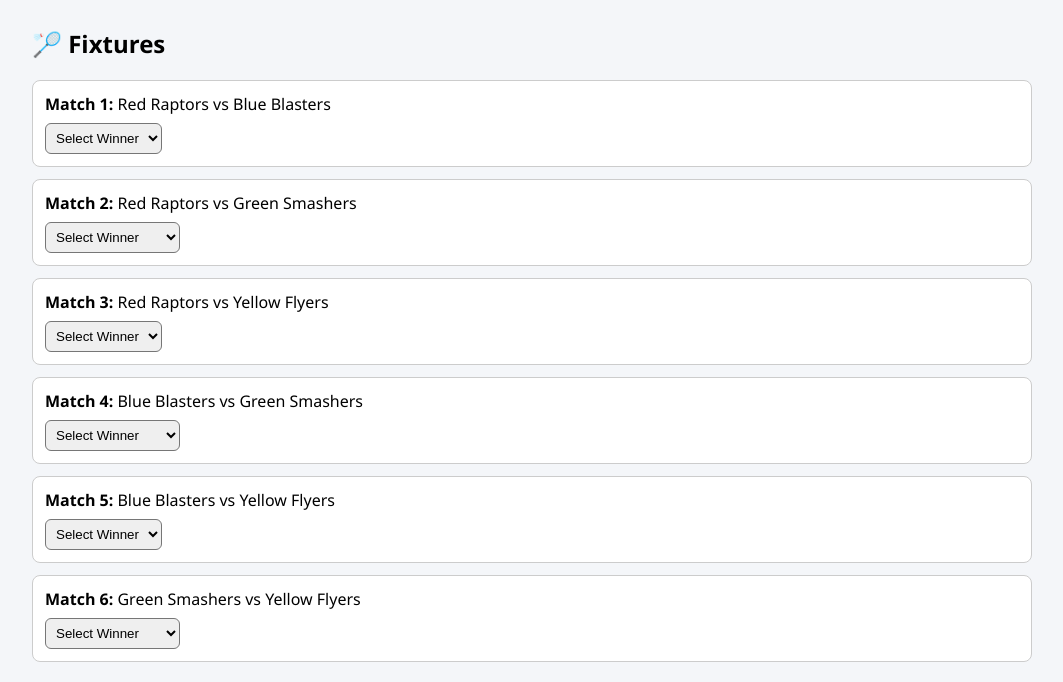
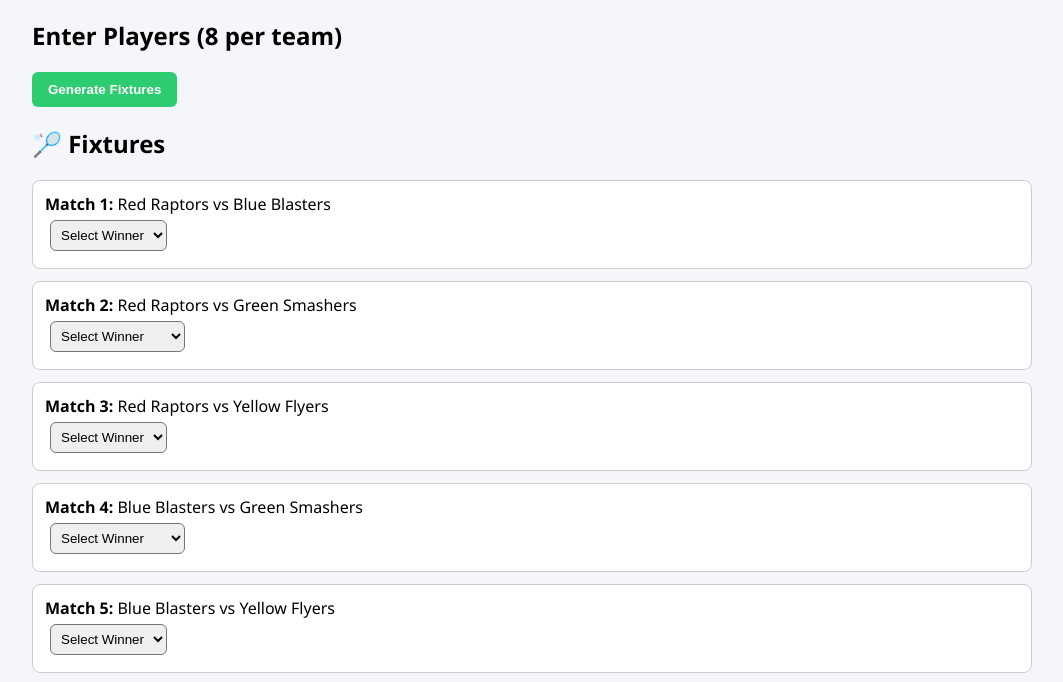
Before and after one commit to mahesh9177545604/badminton-tracker, a plain HTML site: page index.html in a window 1280 px wide. Shown: the part 87-769 px from the top of the page, without its empty margins (108-1171 px from the left). Drawn offline with Linux system fonts and the light colour scheme.

Commit message:
Update index.html

```diff
--- a/index.html
+++ b/index.html
@@ -15,21 +15,35 @@
       text-align: center;
       color: #2c3e50;
     }
-    #fixture-section, #match-analytics {
+    section {
       max-width: 1000px;
-      margin: 30px auto;
+      margin: 0 auto 20px;
+    }
+    input, select {
+      padding: 6px;
+      margin: 5px;
+      border-radius: 6px;
+    }
+    button {
+      padding: 10px 16px;
+      border-radius: 6px;
+      background: #2ecc71;
+      color: white;
+      border: none;
+      cursor: pointer;
+      font-weight: bold;
     }
     .fixture-card {
       background: #fff;
+      border: 1px solid #ccc;
       border-radius: 8px;
       padding: 12px;
       margin-bottom: 12px;
-      border: 1px solid #ccc;
     }
-    select {
-      margin-top: 8px;
-      padding: 6px;
-      border-radius: 6px;
+    .team-title {
+      font-weight: bold;
+      color: #2c3e50;
+      margin-top: 10px;
     }
   </style>
 </head>
@@ -37,13 +51,19 @@
 
   <h1>🏸 Badminton Tournament Tracker</h1>
 
+  <!-- Player entry section -->
+  <section id="team-entry">
+    <h2>Enter Players (8 per team)</h2>
+    <div id="team-inputs"></div>
+    <button onclick="generateFixturesFromPlayers()">Generate Fixtures</button>
+  </section>
+
   <!-- Fixtures -->
-  <div id="fixture-section"></div>
+  <section id="fixture-section"></section>
 
   <!-- Analytics -->
-  <div id="match-analytics"></div>
+  <section id="match-analytics"></section>
 
-  <!-- JS Logic -->
   <script src="script.js"></script>
 </body>
 </html>
```
